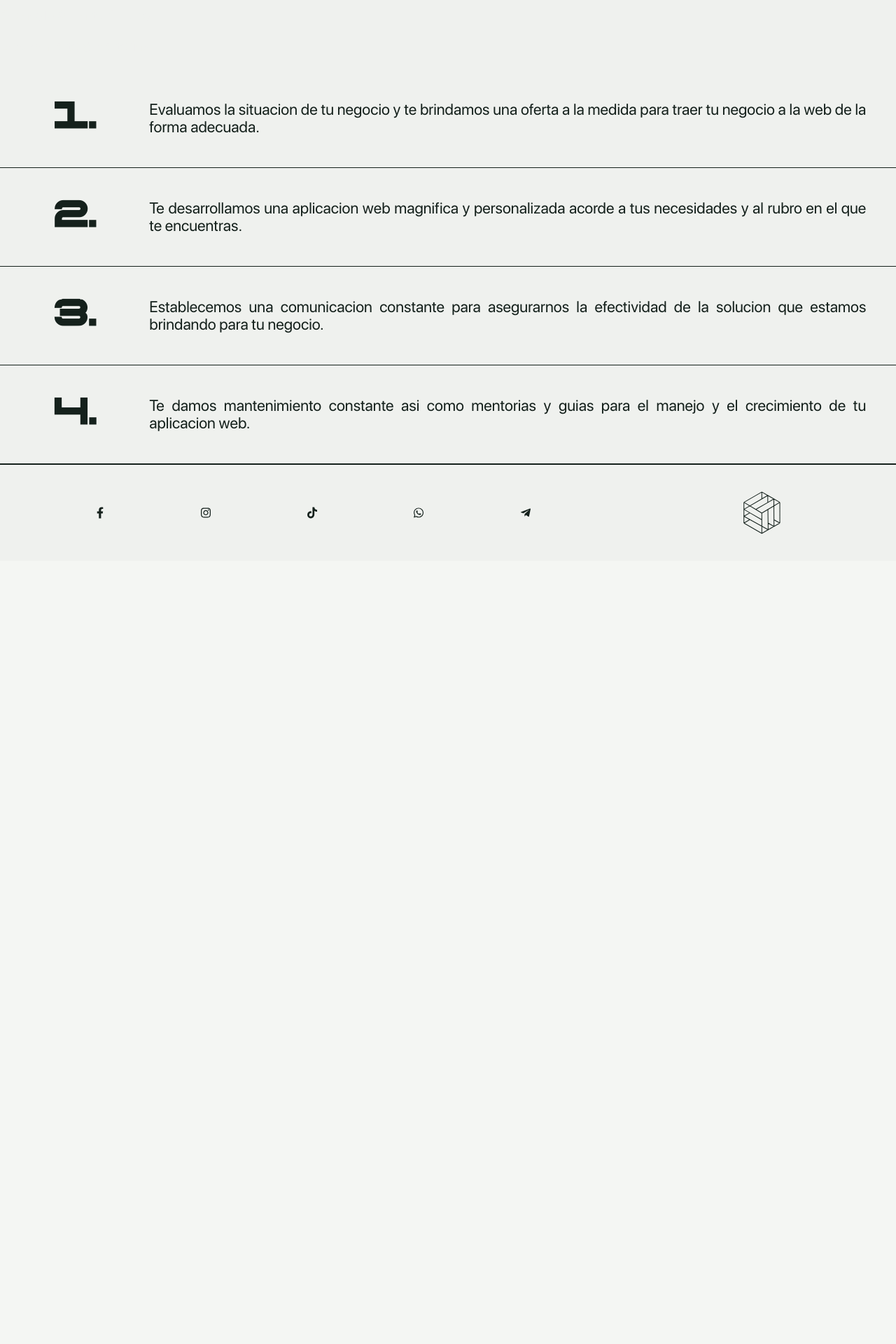
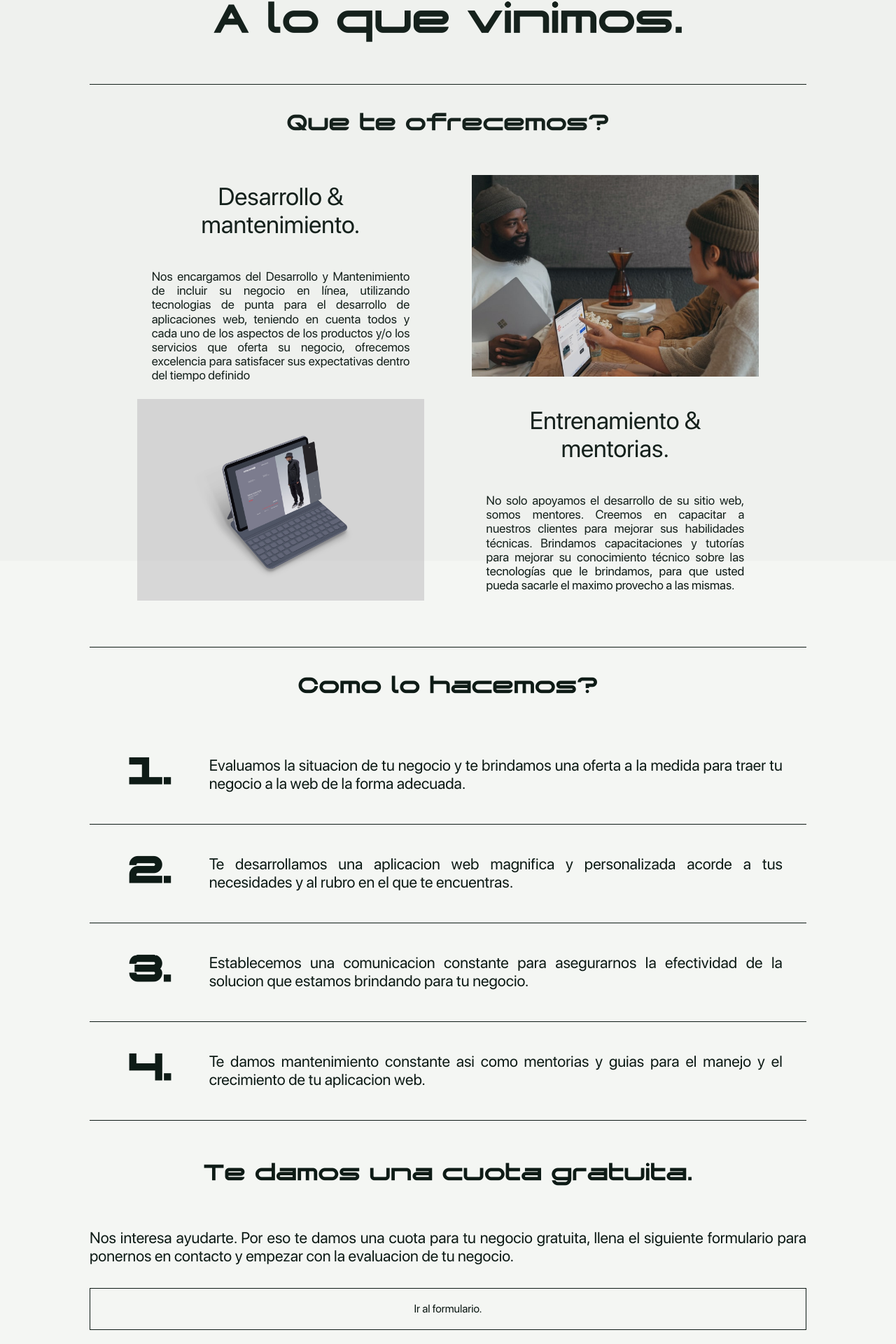
Before and after one commit to blvckcenturion/blackware-landing-page, a Next.js app: page /contact in a window 1280 px wide. Shown: the part 159-2079 px from the top of the page at 70% size. Before the commit the page ends 960 px from the top, so only its background shows below. Built offline with nearby package versions, Linux system fonts and the light colour scheme.

Commit message:
Contact page at 70%

```diff
--- a/pages/about.js
+++ b/pages/about.js
@@ -111,7 +111,7 @@ basandonos en la experiencia perfeccionada para empoderar a las personas, las em
             </div>
             <Footer/>
             </div>
-            </>
+        </>
     )
 }
 
--- a/pages/contact.js
+++ b/pages/contact.js
@@ -1,3 +1,4 @@
+/* eslint-disable @next/next/no-img-element */
 import {useEffect} from 'react'
 import Header from '../components/header'
 import gsap from 'gsap'
@@ -19,6 +20,7 @@ const Contact = () => {
                 <Header />
                 <div className="contact-page">
                     <div className="contact-page__content">
+                        <div className="contact-page__heading">
                             <h1 className="contact-page__title">A lo que vinimos.</h1>
                         </div>
                         <div className="contact-page__offer">
@@ -27,30 +29,50 @@ const Contact = () => {
                             </div>
                             <div className="contact-page__offer-content">
                                 <div className="offer-setup">
-                                <div className="offer-setup__img"></div>
+                                    <div className="offer-setup__img">
+                                        <img src="/images/contact/setup.png" alt="ipad pro website mockup"/>
+                                    </div>
                                     <div className="offer-setup__content">
                                         <h3>Desarrollo & mantenimiento.</h3>
                                         <div className="offer-setup__content-p">
-                                        <p></p>
+                                            <p>Nos encargamos del Desarrollo y Mantenimiento de incluir su negocio en línea, utilizando tecnologias de punta para el desarrollo de aplicaciones web, teniendo en cuenta todos y cada uno de los aspectos de los productos y/o los servicios que oferta su negocio, ofrecemos excelencia para satisfacer sus expectativas dentro del tiempo definido</p>
                                         </div>
                                     </div>
                                 </div>
                                 <div className="offer-training">
-                            <div className="offer-training__img"></div>
+                                    <div className="offer-training__img">
+                                        <img src="/images/contact/mentor.jpeg" alt="training people image"/>
+                                    </div>
                                     <div className="offer-training__content">
                                         <h3>Entrenamiento & mentorias.</h3>
                                         <div className="offer-training__content-p">
-                                        <p></p>
+                                            <p>No solo apoyamos el desarrollo de su sitio web, somos mentores. Creemos en capacitar a nuestros clientes para mejorar sus habilidades técnicas. Brindamos capacitaciones y tutorías para mejorar su conocimiento técnico sobre las tecnologías que le brindamos, para que usted pueda sacarle el maximo provecho a las mismas.</p>
                                         </div>
                                     </div>
                                 </div>
                             </div>
                         </div>
                         <div className="contact-page__procedure">
+                            <div className="contact-page__procedure-heading">
+                                <h2>Como lo hacemos?</h2>
+                            </div>
                         {CONTACT_PAGE_POINTS.map((point, i) => <EnumeratedContainer key={i} n={i + 1} content={ point} />)}
                         </div>
                         <div className="contact-page__free-quote">
-
+                            <div className="contact-page__free-quote-heading">
+                                <h2>Te damos una cuota gratuita.</h2>
+                            </div>
+                            <div className="contact-page__free-quote-content">
+                                <div className="free-quote-content-p">
+                                    <p>Nos interesa ayudarte. Por eso te damos una cuota para tu negocio gratuita, llena el siguiente formulario para ponernos en contacto y empezar con la evaluacion de tu negocio. </p>
+                                </div>
+                                <div className="free-quote-content-btn">
+                                    <button className="">
+                                        Ir al formulario.
+                                    </button>
+                                </div>
+                            </div>
+                        </div>
                     </div>
                 </div>
                 <Footer/>
--- a/styles/components/enumeratedContainer.scss
+++ b/styles/components/enumeratedContainer.scss
@@ -5,10 +5,14 @@
     flex-direction: row;
     align-items: center;
     justify-content: space-evenly;
+
     border-bottom: 1px solid $primary-color;
     transition: all 0.3s ease-in-out;
     padding: 10px 0;
     text-align: justify;
+    &:last-child{
+        border-bottom: none;
+    }
     color: $primary-color;
     @include md{
         height: 15vh;
--- a/styles/globals.scss
+++ b/styles/globals.scss
@@ -34,12 +34,43 @@ body{
   h1, h2{
     font-family: $primary-font;
   }
+
+  h1,h2,h3{
+    font-weight: 400;
+  }
+
   h2{
-    font-size: 2.5rem;
-  }
+    @include md{
+        font-size: 2.5rem;
+    }
+    font-size: 1.7rem;
+}
 
   h3,h4{
     font-family: $secondary-font;
+  }
+  h3{
+    font-size: 1.4rem;
+    @include md{
+        font-size: 2.2rem;
+    }
+}
+  h1{
+    font-size: 2.6rem;
+    text-align: center;
+    font-weight: 400;
+
+    @include md{
+        font-size: 4rem;
+    }
+
+    @include lg{
+        font-size: 4.5rem;
+    }
+
+    @include xl{
+        font-size: 5rem;
+    }
   }
   p{
     font-size: 1.1rem;
--- a/styles/pages/about.scss
+++ b/styles/pages/about.scss
@@ -30,22 +30,7 @@
         flex-direction: column;
         padding-bottom: 50px;
         border-bottom: 1px solid $primary-color;
-        h1{
-            font-size: 2.2rem;
-            text-align: center;
 
-            @include md{
-                font-size: 4rem;
-            }
-
-            @include lg{
-                font-size: 4.5rem;
-            }
-
-            @include xl{
-                font-size: 6rem;
-            }
-        }
 
         &-content{
             width: 90%;
@@ -90,6 +75,7 @@
         justify-content: space-evenly;
         border-bottom: 1px solid $primary-color;
         flex-direction: column;
+        border-top: 1px solid $primary-color;
         @include md{
             flex-direction: row;
         }
@@ -175,13 +161,7 @@
             width: 100%;
             border-bottom: 1px solid $primary-color;
             padding-bottom: 50px;
-            h2{
-                @include md{
-                    font-size: 2.5rem;
-                }
-                font-size: 1.8rem;
 
-            }
         }
         &-proj{
             width: 100%;
@@ -202,12 +182,7 @@
                 @include md{
                     width: 90%;
                 }
-                h3{
-                    font-size: 1.2rem;
-                    @include md{
-                        font-size: 2.2rem;
-                    }
-                }
+
                 a{
                     color: $primary-color;
                 }
@@ -246,13 +221,6 @@
         border-top: 1px solid $primary-color;
         &-heading{
             text-align: center;
-            h2{
-                @include md{
-                    font-size: 2.5rem;
-                }
-                font-size: 1.8rem;
-
-            }
         }
         &-content{
             text-align: justify;
--- a/styles/pages/contact.scss
+++ b/styles/pages/contact.scss
@@ -1,6 +1,157 @@
-.contact-page__wrapper{
+.contact-page{
     overflow: hidden;
     background-color: $secondary-color;
-    width: 100%;
-    height: 100%;
+    display: flex;
+    flex-direction: column;
+    align-items: center;
+    color: $primary-color;
+    margin-top: 50px;
+
+    &__content{
+        width: 90vw;
+        padding: 50px 0;
+
+        @include lg{
+            width: 80%;
+        }
+        @include xl{
+            width: 70%;
+        }
+        color: $primary-color;
+    }
+    &__heading{
+        width: 100%;
+        display: flex;
+        align-items: center;
+        justify-content: space-evenly;
+        flex-direction: column;
+        border-bottom: 1px solid $primary-color;
+    }
+    &__offer{
+        width: 100%;
+        display: flex;
+        align-items: center;
+        justify-content: space-evenly;
+        flex-direction: column;
+        border-bottom: 1px solid $primary-color;
+        padding-bottom: 50px;
+        &-heading{
+            width: 100%;
+            text-align: center;
+        }
+        &-content{
+            width: 100%;
+            height: 150vh;
+            @include md{
+                height: 80vh;
+            }
+
+            display: flex;
+            align-items: center;
+            justify-content: space-evenly;
+            flex-direction: column;
+            @include md{
+                flex-direction: row;
+            }
+
+            .offer-setup, .offer-training{
+                width: 100%;
+                height: 80%;
+                transition: all ease-in-out .3s;
+                display: flex;
+                align-items: center;
+                justify-content: space-evenly;
+                flex-direction: column;
+
+                @include md{
+                    width: 40%;
+                    height: 100%;
+                }
+
+                div{
+                    width: 100%;
+                    height: 50%;
+                    display: flex;
+                    align-items: center;
+                    justify-content: space-evenly;
+                    flex-direction: column;
+                    h3{
+                        margin: 0;
+                    }
+                    .offer-training__img, .offer-setup__img{
+                        width: 100%;
+                        @include md{
+                            height: 40%;
+                        }
+                    }
+                    img{
+                        width: 80%;
+                        height: 80%;
+                        object-fit: cover;
+                        @include md{
+                            width: 100%;
+                            height: 90%;
+                        }
+                    }
+                }
+                .offer-setup__content, .offer-training__content{
+                    width: 80%;
+                    height: 60%;
+                    @include md{
+                        width: 90%;
+                        height: 50%;
+                    }
+                    p{
+                        font-size: .8rem;
+                        text-align: justify;
+                        @include md{
+                          font-size: 1rem;
+                        }
+                        @include lg{
+                          font-size: 1.1rem;
+                        }
+                        @include xl{
+                          font-size: 1.2rem;
+                        }
+                    }
+                    h3{
+                        text-align: center;
+                    }
+                }
+            }
+            .offer-setup{
+
+                @include md{
+                    flex-direction: column-reverse;
+                }
+            }
+        }
+
+    }
+    &__free-quote{
+        border-top: 1px solid $primary-color;
+        width: 100%;
+        display: flex;
+        padding: 20px 0;
+        align-items: center;
+        justify-content: space-evenly;
+        flex-direction: column;
+        &-content{
+            flex-direction: column;
+            @include md{
+                flex-direction: row;
+            }
+            text-align: justify;
+            button{
+                margin-top: 10px;
+                width: 100%;
+                border: 1px solid $primary-color;
+                padding: 20px ;
+            }
+        }
+
+    }
+    h2{
+        text-align: center;
+    }
 }
```
Also changed, not shown: public/images/contact/mentor.jpeg (added), public/images/contact/setup.png (added). Lines whose indentation alone changed are shown as unchanged.
